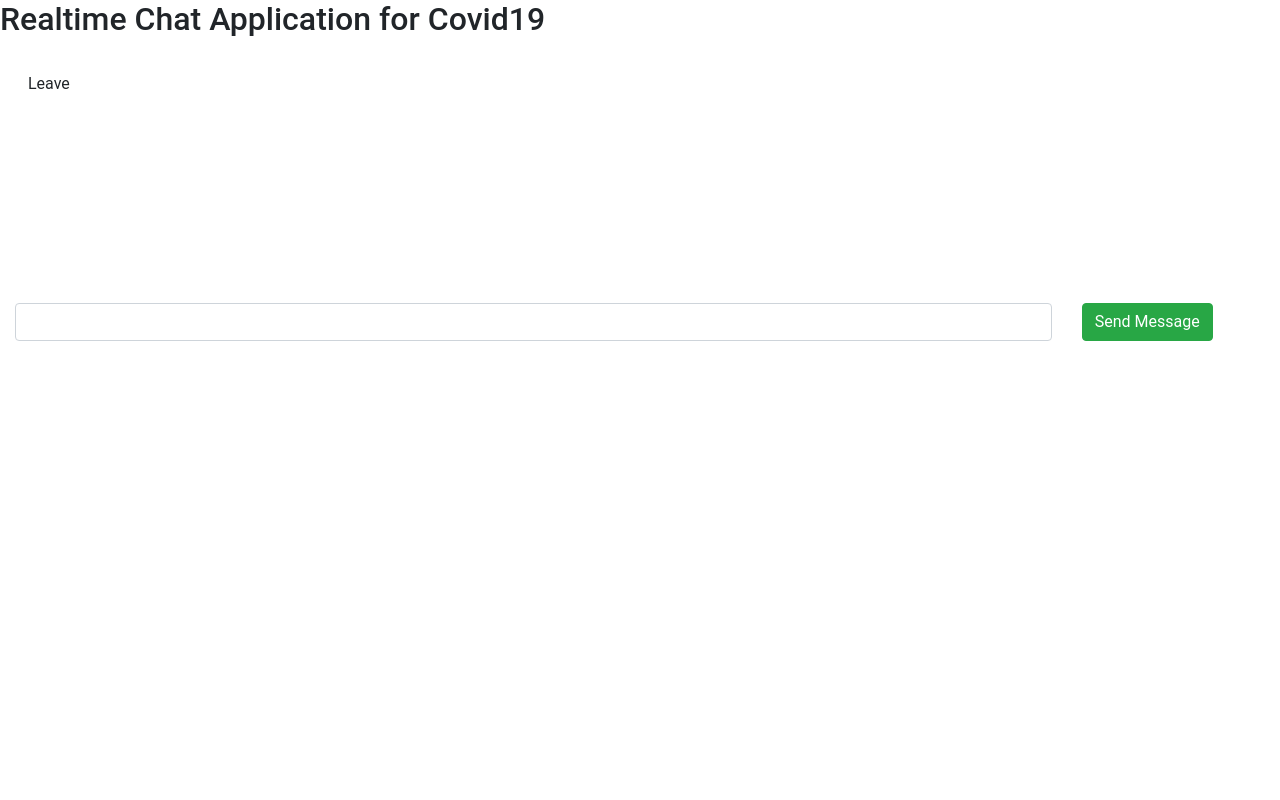
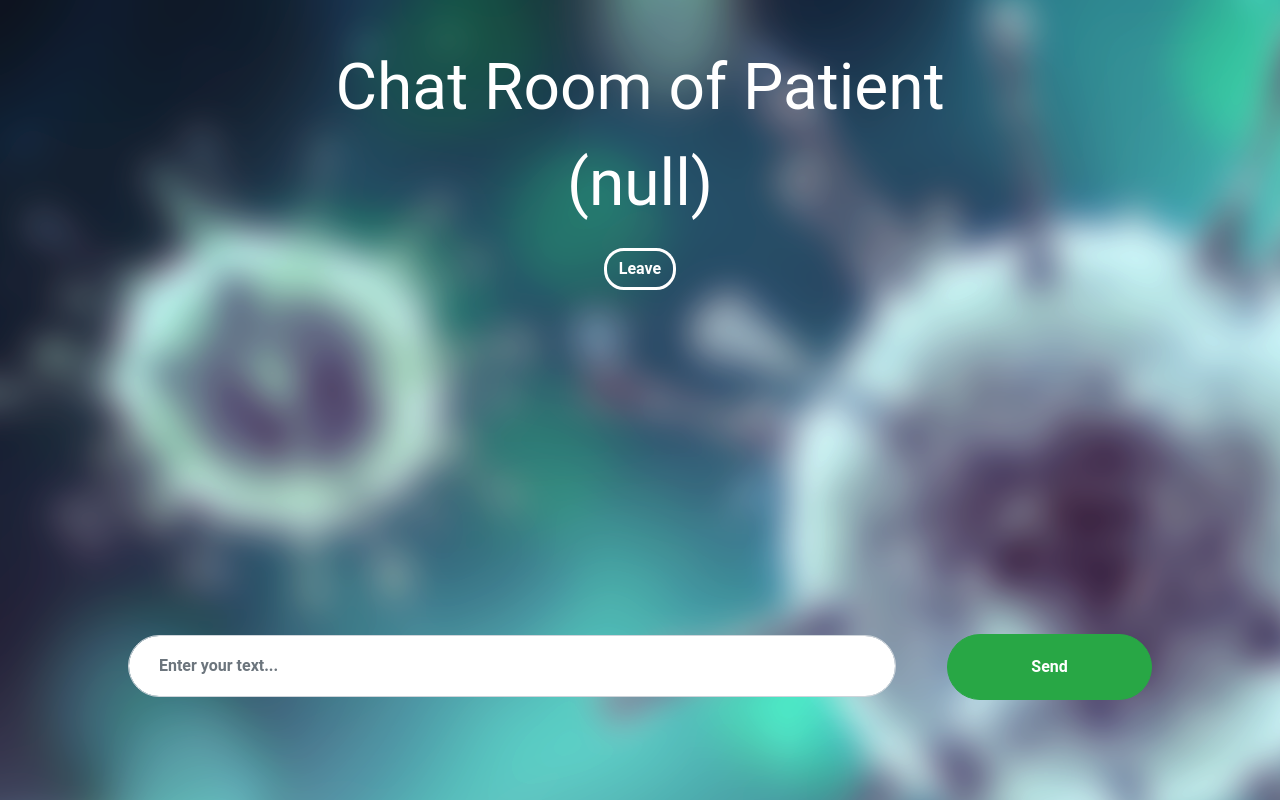
Before and after one commit to abyildirim/RealTimeChatForCovid19, an Angular app: page /chatroom in a window 1280 px wide. Built offline with nearby package versions, Linux system fonts and the light colour scheme.

Commit message:
chat room is completed

```diff
--- a/src/app/chat-room-components/chat-room-components.component.css
+++ b/src/app/chat-room-components/chat-room-components.component.css
@@ -0,0 +1,98 @@
+.container-body{
+  text-align: center;
+  padding: 0 20%;
+}
+
+.header{
+  font-size: 4em;
+  padding-top: 40px;
+  color: white;
+}
+
+.background-img{
+  z-index: -1;
+  position: fixed;
+  overflow: hidden;
+  height: inherit;
+}
+.input-div{
+  position: fixed;
+  bottom: 0;
+  width: 80%;
+  margin-left: 10%;
+  margin-bottom: 100px;
+}
+
+.messages-div{
+  text-align: left;
+  overflow: scroll;
+  height: 500px;
+  overflow: auto;
+  display: flex;
+  flex-direction: column-reverse;
+  color: white;
+  font-size: 20px;
+}
+
+.submit-btn{
+  width: 20%;
+  display: inline-block;
+  margin-left: 5%;
+  border-radius: 100px;
+  font-weight: bold;
+  padding: 20px !important;
+}
+
+.text-input{
+  width: 75%;
+  display: inline-block;
+  border-radius: 100px;
+  font-weight: bold;
+  padding: 30px !important;
+}
+
+.relative-div{
+  position: relative;
+  width: 100%;
+}
+
+.leave-button{
+  border: 3px solid white;
+  color: white;
+  border-radius: 20px;
+  font-weight: bold;
+}
+
+
+/*Custom Scrollbar*/
+
+/* width */
+::-webkit-scrollbar {
+  width: 20px;
+}
+
+/* Track */
+::-webkit-scrollbar-track {
+  background: #f1f1f1;
+  border-radius: 100px;
+}
+
+/* Handle */
+::-webkit-scrollbar-thumb {
+  background: #888;
+  border-radius: 100px;
+}
+
+/* Handle on hover */
+::-webkit-scrollbar-thumb:hover {
+  background: #555;
+}
+
+
+@media (max-width: 800px) {
+
+  .header{
+    font-size: 2em;
+  }
+
+}
--- a/src/app/chat-room-components/chat-room-components.component.html
+++ b/src/app/chat-room-components/chat-room-components.component.html
@@ -1,32 +1,22 @@
-<div *ngIf="connectedServer" class="container-fluid">
-  <div class="row">
-    <h2>Realtime Chat Application for Covid19</h2>
-    <hr>
-  </div>
-  <div class="row">
-    <div class="col sm-2">
-      <div style="margin-top:19px;" class="pull-right">
-        <button type="button" class="btn btn-default" (click)="leave()">Leave</button>
+<div *ngIf="connectedServer">
+
+  <img class = "background-img" src="assets/img/home-bg.png">
+  <div class="container-body">
+    <p class="header">Chat Room of {{this.user=="-" ? 'Doctor' : "Patient ("+this.user+")"}}</p>
+    <button type="button" class="btn btn-md btn-outline-danger leave-button" (click)="leave()">Leave</button>
+    <div class="messages-div">
+      <div *ngFor="let item of messageArray.reverse()">
+        <span><strong>{{item.username=="-" ? 'Doctor' : "Patient ("+item.username+")"}} : </strong> {{item.text}}</span>
       </div>
     </div>
   </div>
-
-  <div class="row">
-    <div class="well" style="height:200px; padding:15px;">
-      <div *ngFor="let item of messageArray">
-        <span><strong>{{item.username=="-" ? 'Doctor' : item.username}} : </strong> {{item.text}}</span>
-      </div>
-    </div>
-  </div>
-  <div class="row">
-    <div class="col-sm-10">
-      <input type="text" class="form-control" [(ngModel)]="messageText">
-    </div>
-    <div class="col-sm-2">
-      <button type="button" class="btn btn-success pull-right" (click)="sendMessage()">Send Message</button>
+  <div class="input-div">
+    <div class="relative-div">
+      <input type="text" class="form-control text-input" [(ngModel)]="messageText" placeholder="Enter your text..." (keydown.enter)="sendMessage()">
+      <button type="button" class="btn btn-success pull-right submit-btn" (click)="sendMessage()">Send</button>
     </div>
   </div>
 </div>
 <div *ngIf="!connectedServer">
-   <h1>Doctor is not Available!</h1>
+  <h1>Doctor is not Available!</h1>
 </div>
--- a/src/app/chat-room-components/chat-room-components.component.ts
+++ b/src/app/chat-room-components/chat-room-components.component.ts
@@ -1,7 +1,7 @@
-import {Component, Input, OnInit} from '@angular/core';
-import {ChatRoomService} from '../services/chat-room.service';
-import {ActivatedRoute, Router} from '@angular/router';
-import {DoctorRoomService} from '../services/covid.service';
+import { Component, Input, OnInit } from '@angular/core';
+import { ChatRoomService } from '../services/chat-room.service';
+import { ActivatedRoute, Router } from '@angular/router';
+import { DoctorRoomService } from '../services/covid.service';
 
 @Component({
   selector: 'app-chat-room-components',
@@ -20,6 +20,7 @@ export class ChatRoomComponentsComponent {
 
   constructor(private roomService: ChatRoomService, private route: ActivatedRoute,
               private service: DoctorRoomService, private router: Router) {
+    this.messageText = "";
     this.doctorEmail = this.route.snapshot.queryParamMap.get('email');
     this.user = this.route.snapshot.queryParamMap.get('userId');
     this.room = this.route.snapshot.queryParamMap.get('roomID');
@@ -64,18 +65,19 @@ export class ChatRoomComponentsComponent {
 
   // tslint:disable-next-line:typedef
   join() {
-    this.roomService.joinChatRoom({username: this.user, room: this.room, email: this.doctorEmail});
+    this.roomService.joinChatRoom({ username: this.user, room: this.room, email: this.doctorEmail });
   }
 
   // tslint:disable-next-line:typedef
   leave() {
-    this.roomService.leaveRoom({username: this.user, room: this.room, email: this.doctorEmail});
+    this.roomService.leaveRoom({ username: this.user, room: this.room, email: this.doctorEmail });
     this.router.navigate(['home']);
   }
 
   // tslint:disable-next-line:typedef
   sendMessage() {
     console.log(this.messageText);
+    if (this.messageText != "") {
       this.roomService.sendMessageToAllUsers({
         username: this.user,
         room: this.room,
@@ -84,5 +86,6 @@ export class ChatRoomComponentsComponent {
       });
       this.messageText = '';
     }
+  }
 
 }
--- a/src/app/sign-in-component/sign-in.component.html
+++ b/src/app/sign-in-component/sign-in.component.html
@@ -21,7 +21,7 @@
             <div class="label">
               Email:
             </div>
-            <input class="form-input" type="text" formControlName="email">
+            <input class="form-input" type="email" formControlName="email">
           </div>
         </div>
         <br>
```
Lines whose indentation alone changed are shown as unchanged.
